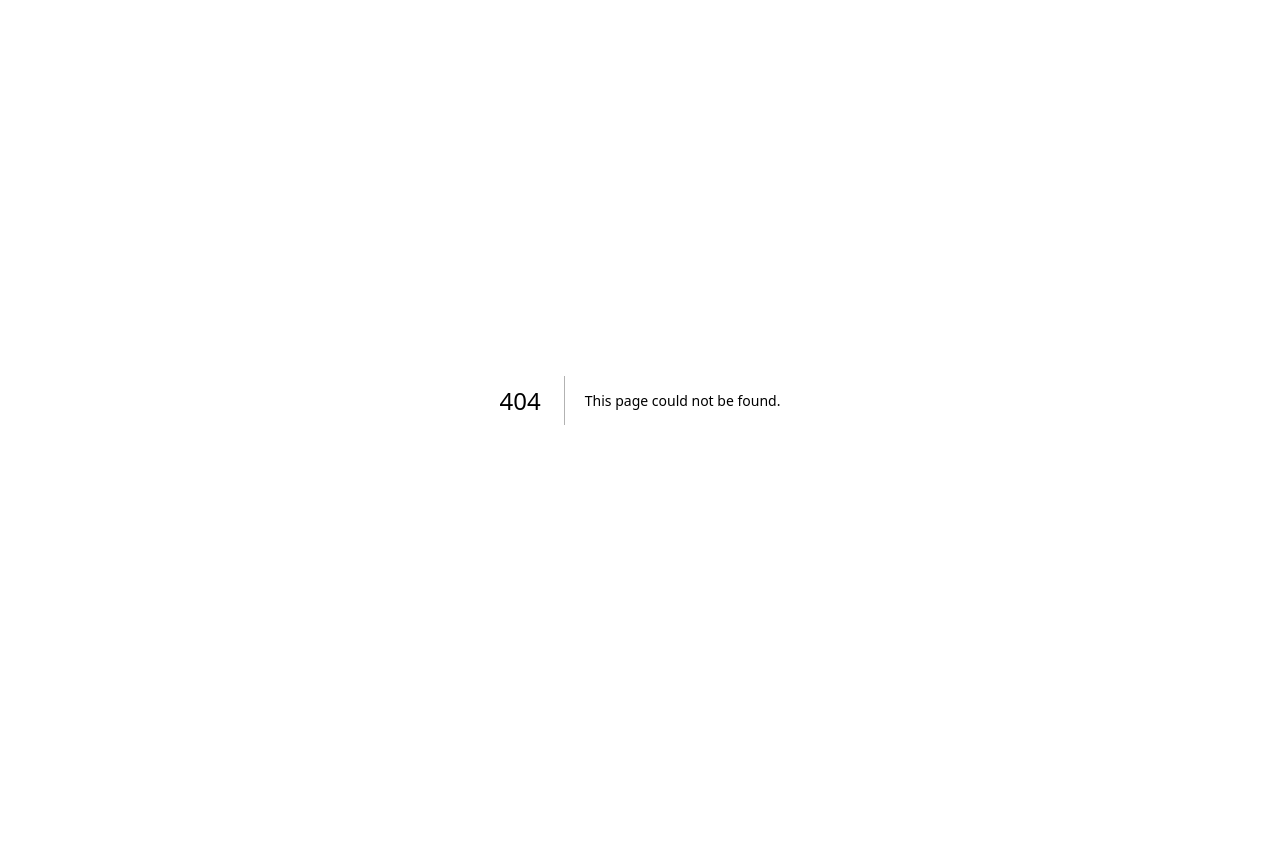
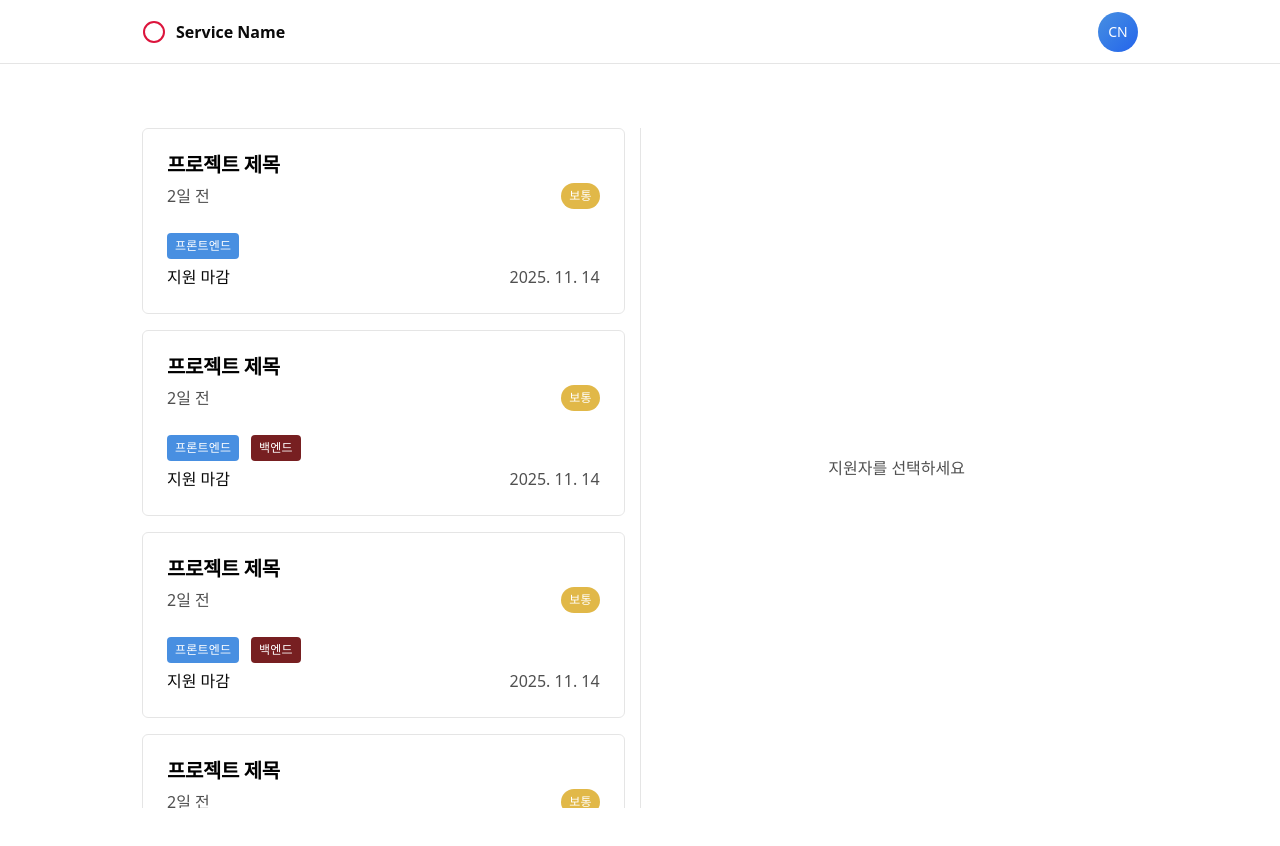
Before and after one commit to InThon2025-team4/FE, a Next.js app in the folder my-app/: page /applicantList in a window 1280 px wide. Before the commit this address had no page. Shown: the top 846 px of the page. Before the commit the page ends 800 px from the top, so only its background shows below. Built offline with nearby package versions, Linux system fonts and the light colour scheme.

Commit message:
feat: add routing

```diff
--- /dev/null
+++ b/my-app/src/app/applicantList/page.tsx
@@ -0,0 +1,238 @@
+"use client";
+
+import { useState } from "react";
+
+// Types
+interface Applicant {
+  id: number;
+  name: string;
+  positions: string[];
+  difficulty: "어려움" | "보통" | "쉬움";
+  postedAt: string;
+  deadline: string;
+  avatar?: string;
+}
+
+interface ApplicantCardProps {
+  applicant: Applicant;
+  isSelected: boolean;
+  onClick: () => void;
+}
+
+// Position Badge Component
+function PositionBadge({ position }: { position: string }) {
+  const getPositionColor = (pos: string) => {
+    const colorMap: Record<string, string> = {
+      프론트엔드: "bg-gradient-to-r from-[#488FE1] to-[#488FE1]",
+      백엔드: "bg-gradient-to-r from-[#771F21] to-[#771F21]",
+      디자인: "bg-gradient-to-r from-[#999999] to-[#999999]",
+    };
+    return colorMap[pos] || "bg-gray-500";
+  };
+
+  return (
+    <div
+      className={`${getPositionColor(
+        position
+      )} px-2 py-1 rounded-[4px] text-white text-[12px] font-medium whitespace-nowrap tracking-[0.18px]`}
+    >
+      {position}
+    </div>
+  );
+}
+
+// Difficulty Badge Component
+function DifficultyBadge({ difficulty }: { difficulty: string }) {
+  const getDifficultyColor = (diff: string) => {
+    switch (diff) {
+      case "어려움":
+        return "bg-[#DC143C]";
+      case "보통":
+        return "bg-[#E1B848]";
+      case "쉬움":
+        return "bg-[#488FE1]";
+      default:
+        return "bg-gray-400";
+    }
+  };
+
+  return (
+    <div
+      className={`${getDifficultyColor(
+        difficulty
+      )} px-2 py-1 rounded-full text-white text-[12px] font-medium whitespace-nowrap tracking-[0.18px]`}
+    >
+      {difficulty}
+    </div>
+  );
+}
+
+// Applicant Card Component
+function ApplicantCard({ applicant, isSelected, onClick }: ApplicantCardProps) {
+  return (
+    <div
+      onClick={onClick}
+      className={`bg-white border border-[#E5E5E5] rounded-[6px] p-6 cursor-pointer transition-all duration-200 hover:border-[#D0D0D0] hover:shadow-sm ${
+        isSelected ? "border-[#488FE1] shadow-md" : ""
+      }`}
+    >
+      {/* Header */}
+      <div className="mb-6">
+        <div className="flex items-center justify-between mb-1.5">
+          <h3 className="text-[20px] font-semibold text-black leading-[1.2] tracking-[-0.4px]">
+            {applicant.name}
+          </h3>
+        </div>
+        <div className="flex items-center justify-between">
+          <span className="text-[16px] font-medium text-[#505050]">
+            {applicant.postedAt}
+          </span>
+          <DifficultyBadge difficulty={applicant.difficulty} />
+        </div>
+      </div>
+
+      {/* Footer */}
+      <div className="space-y-1.5">
+        <div className="flex gap-3">
+          {applicant.positions.map((position) => (
+            <PositionBadge key={position} position={position} />
+          ))}
+        </div>
+        <div className="flex items-center justify-between text-[16px] font-medium text-[#0A0A0A]">
+          <span>지원 마감</span>
+          <span className="text-[16px] font-medium text-[#505050]">
+            {applicant.deadline}
+          </span>
+        </div>
+      </div>
+    </div>
+  );
+}
+
+// Avatar Component
+function Avatar({ initials = "CN" }: { initials?: string }) {
+  return (
+    <div className="w-10 h-10 rounded-full bg-gradient-to-br from-[#488FE1] to-[#2563EB] flex items-center justify-center">
+      <span className="text-white text-sm font-medium">{initials}</span>
+    </div>
+  );
+}
+
+// Radius Logo Component
+function RadiusLogo() {
+  return (
+    <div className="w-6 h-6 relative">
+      <svg
+        viewBox="0 0 24 24"
+        fill="none"
+        xmlns="http://www.w3.org/2000/svg"
+        className="w-full h-full"
+      >
+        <circle cx="12" cy="12" r="10" stroke="#DC143C" strokeWidth="2" />
+      </svg>
+    </div>
+  );
+}
+
+// Main ApplicantList Page
+export default function ApplicantList() {
+  const [selectedApplicant, setSelectedApplicant] = useState<Applicant | null>(
+    null
+  );
+
+  const applicants: Applicant[] = [
+    {
+      id: 1,
+      name: "프로젝트 제목",
+      positions: ["프론트엔드"],
+      difficulty: "보통",
+      postedAt: "2일 전",
+      deadline: "2025. 11. 14",
+    },
+    {
+      id: 2,
+      name: "프로젝트 제목",
+      positions: ["프론트엔드", "백엔드"],
+      difficulty: "보통",
+      postedAt: "2일 전",
+      deadline: "2025. 11. 14",
+    },
+    {
+      id: 3,
+      name: "프로젝트 제목",
+      positions: ["프론트엔드", "백엔드"],
+      difficulty: "보통",
+      postedAt: "2일 전",
+      deadline: "2025. 11. 14",
+    },
+    {
+      id: 4,
+      name: "프로젝트 제목",
+      positions: ["프론트엔드", "백엔드"],
+      difficulty: "보통",
+      postedAt: "2일 전",
+      deadline: "2025. 11. 14",
+    },
+  ];
+
+  return (
+    <div className="min-h-screen bg-white">
+      {/* Header */}
+      <header className="h-16 border-b border-[#E5E5E5] flex items-center justify-center">
+        <div className="w-full px-[142px] flex items-center justify-between">
+          {/* Logo Section */}
+          <div className="flex items-center gap-2.5">
+            <RadiusLogo />
+            <h1 className="text-base font-semibold text-[#0A0A0A]">
+              Service Name
+            </h1>
+          </div>
+
+          {/* User Avatar */}
+          <Avatar />
+        </div>
+      </header>
+
+      {/* Main Content */}
+      <div className="px-[142px] py-16 flex gap-[15px]">
+        {/* Left Column - Applicant List */}
+        <div className="w-[685px] max-h-[680px] overflow-y-auto">
+          <div className="space-y-4">
+            {applicants.map((applicant) => (
+              <ApplicantCard
+                key={applicant.id}
+                applicant={applicant}
+                isSelected={selectedApplicant?.id === applicant.id}
+                onClick={() => setSelectedApplicant(applicant)}
+              />
+            ))}
+          </div>
+        </div>
+
+        {/* Divider */}
+        <div className="w-px h-[680px] bg-[#E5E5E5]" />
+
+        {/* Right Column - Detail View */}
+        <div className="w-[685px] h-[680px] flex items-center justify-center">
+          {selectedApplicant ? (
+            <div className="text-center">
+              <div className="w-[184px] h-[186px] mx-auto mb-8 bg-gray-200 rounded-full flex items-center justify-center">
+                <div className="text-6xl">👤</div>
+              </div>
+              <p className="text-[16px] font-medium text-black">
+                {selectedApplicant.name}
+              </p>
+              <p className="text-[16px] font-medium text-[#505050] mt-2">
+                상세 정보를 확인하세요
+              </p>
+            </div>
+          ) : (
+            <div className="text-center text-[#505050]">
+              <p className="text-[16px] font-medium">지원자를 선택하세요</p>
+            </div>
+          )}
+        </div>
+      </div>
+    </div>
+  );
+}
--- a/my-app/src/app/dashboard/DashboardView.tsx
+++ b/my-app/src/app/dashboard/DashboardView.tsx
@@ -5,6 +5,8 @@ import { Search } from "lucide-react";
 import { Input } from "@/components/ui/input";
 import { Header } from "@/components/Header";
 import { ProjectCard } from "./ProjectCard";
+import Link from "next/link";
+import { Button } from "@/components/ui/button";
 
 // Mock data for projects
 const mockProjects = [
@@ -85,6 +87,13 @@ const mockProjects = [
 export default function DashboardView() {
   const [searchQuery, setSearchQuery] = useState("");
 
+  // utility to split projects into rows of `size`
+  const chunk = <T,>(arr: T[], size: number) => {
+    const out: T[][] = [];
+    for (let i = 0; i < arr.length; i += size) out.push(arr.slice(i, i + size));
+    return out;
+  };
+
   return (
     <div className="min-h-screen bg-white flex flex-col items-center">
       {/* Header */}
@@ -99,6 +108,7 @@ export default function DashboardView() {
           </h1>
 
           {/* Search Bar */}
+          <div className="flex items-center gap-4">
             <div className="relative w-[344px] h-9 bg-white border border-[#E5E5E5] rounded-md shadow-sm">
               <div className="absolute left-3 top-1/2 -translate-y-1/2">
                 <Search className="w-4 h-4 text-[#737373]" />
@@ -111,30 +121,32 @@ export default function DashboardView() {
                 className="w-full h-full pl-10 pr-3 text-sm text-[#0A0A0A] placeholder:text-[#737373] border-0 focus-visible:ring-0 focus-visible:ring-offset-0"
               />
             </div>
+            <Link href="/newProject">
+              <Button
+                variant="ghost"
+                className="bg-[#DC143C] hover:bg-[#771F21]/90 text-white text-sm font-medium px-6 py-2.5 h-auto rounded-lg"
+              >
+                새 프로젝트 생성
+              </Button>
+            </Link>
+          </div>
         </div>
 
         {/* Projects Grid */}
         <div className="flex flex-col gap-6 w-[1116px]">
-          {/* Row 1 */}
-          <div className="flex items-center gap-4">
-            {mockProjects.slice(0, 3).map((project) => (
-              <ProjectCard key={project.id} {...project} />
+          {chunk(mockProjects, 3).map((row, rowIndex) => (
+            <div key={rowIndex} className="flex items-center gap-4">
+              {row.map((project) => (
+                <Link
+                  key={project.id}
+                  href={`/viewProject/${project.id}`}
+                  className="block"
+                >
+                  <ProjectCard {...project} />
+                </Link>
               ))}
             </div>
-
-          {/* Row 2 */}
-          <div className="flex items-center gap-4">
-            {mockProjects.slice(3, 6).map((project) => (
-              <ProjectCard key={project.id} {...project} />
           ))}
-          </div>
-
-          {/* Row 3 */}
-          <div className="flex items-center gap-4">
-            {mockProjects.slice(6, 9).map((project) => (
-              <ProjectCard key={project.id} {...project} />
-            ))}
-          </div>
         </div>
       </div>
     </div>
--- a/my-app/src/app/newProject/page.tsx
+++ b/my-app/src/app/newProject/page.tsx
@@ -1,4 +1,4 @@
-import { NewProjectView } from "./NewProjectView";
+import { NewProjectView } from "./newProject";
 
 export default function NewProjectPage() {
   return <NewProjectView />;
--- a/my-app/src/app/viewProject/viewProject.tsx
+++ b/my-app/src/app/viewProject/[id]/viewProject.tsx
@@ -6,6 +6,7 @@ import { Badge } from "@/components/ui/badge";
 import { Button } from "@/components/ui/button";
 import { Card } from "@/components/ui/card";
 import { ApplyModal } from "./ApplyModal";
+import { Header } from "@/components/Header";
 
 export function ViewProject() {
   const router = useRouter();
@@ -67,26 +68,7 @@ export function ViewProject() {
   return (
     <div className="min-h-screen bg-white">
       {/* Header */}
-      <header className="h-16 border-b border-[#E5E5E5] flex items-center justify-center">
-        <div className="w-full max-w-[1440px] px-6 flex items-center justify-between">
-          {/* Logo Section */}
-          <div className="flex items-center gap-2.5">
-            <div className="w-6 h-6 rounded border-2 border-[#DC143C]" />
-            <h1 className="text-base font-semibold text-[#0A0A0A]">
-              Service Name
-            </h1>
-          </div>
-
-          {/* User Avatar */}
-          <div className="flex items-center gap-2.5">
-            <div className="w-10 h-10 rounded-full bg-[#488FE1] flex items-center justify-center">
-              <span className="text-sm font-medium text-white">
-                {projectData.author.initials}
-              </span>
-            </div>
-          </div>
-        </div>
-      </header>
+      <Header userInitials="CN" showUser={true} />
 
       {/* Main Content */}
       <main className="w-full max-w-[1156px] mx-auto px-5 py-0 pt-0 pb-[120px] flex flex-col items-center gap-[66px]">
--- a/my-app/src/components/Header.tsx
+++ b/my-app/src/components/Header.tsx
@@ -1,5 +1,5 @@
 "use client";
-
+import Link from "next/link";
 interface HeaderProps {
   userInitials?: string;
   showUser?: boolean;
@@ -10,21 +10,25 @@ export function Header({ userInitials = "CN", showUser = true }: HeaderProps) {
     <header className="h-16 w-full border-b border-[#E5E5E5] flex items-center justify-center bg-white">
       <div className="w-full max-w-[1440px] px-6 flex items-center justify-between">
         {/* Logo Section */}
+        <Link href="/dashboard">
           <div className="flex items-center gap-2.5">
             <div className="w-6 h-6 rounded border-2 border-[#DC143C]" />
             <h1 className="text-base font-semibold text-[#0A0A0A]">
               Service Name
             </h1>
           </div>
+        </Link>
 
         {/* User Avatar */}
         {showUser && (
           <div className="flex items-center gap-2.5">
+            <Link href="/mypage">
               <div className="w-10 h-10 rounded-full bg-[#488FE1] flex items-center justify-center">
                 <span className="text-sm font-medium text-white">
                   {userInitials}
                 </span>
               </div>
+            </Link>
           </div>
         )}
       </div>
```
Also changed, not shown: my-app/src/app/viewProject/[id]/ApplyModal.tsx (renamed from my-app/src/app/viewProject/ApplyModal.tsx), my-app/src/app/viewProject/[id]/page.tsx (renamed from my-app/src/app/viewProject/page.tsx). Lines whose indentation alone changed are shown as unchanged.
